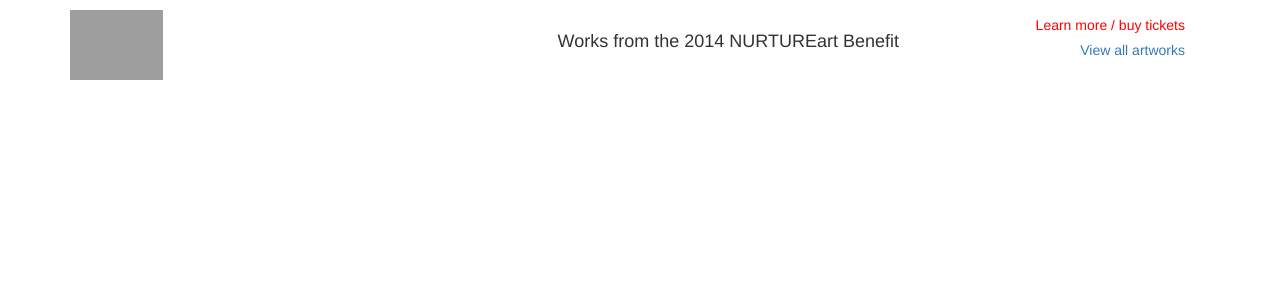
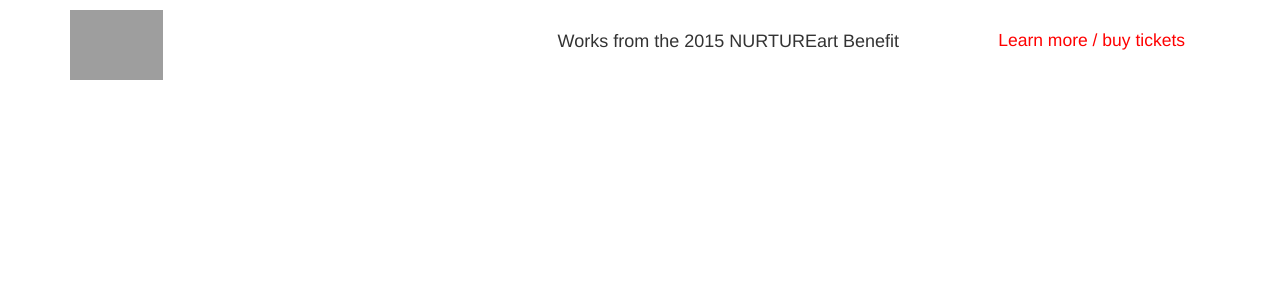
Before and after one commit to bhoggard/nurtureart, a Django app: page /artworks in a window 1280 px wide. Shown: the top 300 px of the page. Run offline with Django 3.2, Linux system fonts and the light colour scheme; data that the repository does not hold is empty; some libraries are stand-ins or nearby versions; grey boxes are pictures that could not be loaded.

Commit message:
small copy and styling changes

```diff
--- a/benefit/static/benefit/style.css
+++ b/benefit/static/benefit/style.css
@@ -2,7 +2,7 @@
 p.caption { font-size: 85%; padding-top: 5px; padding-bottom: 12px; }
 h4.title { margin-top: 0; }
 h4.header { margin-top: 22px; }
-.topright { text-align: right; padding-top: 5px; padding-right: 40px; }
+.topright { text-align: right; padding-top: 18px; padding-right: 40px; }
 .topright p { margin-bottom: 5px; }
 #sponsors { margin-bottom: 40px; }
 .sponsors { margin-bottom: 50px; }
--- a/benefit/templates/base.html
+++ b/benefit/templates/base.html
@@ -27,11 +27,10 @@
                 <a href="/"><img src="http://nurtureart.org/wp-content/themes/on-demand2.1.2/images/logo.png" alt="NURTUREart Logo" height="70"></a>
             </div>
             <div class="col-md-4">
-                <h4 class="header">Works from the 2014 NURTUREart Benefit</h4>
+                <h4 class="header">Works from the 2015 NURTUREart Benefit</h4>
             </div>
             <div class="col-md-3 topright">
-                <p><a style="color: red" href="http://nurtureart.org/?page_id=351">Learn more / buy tickets</a></p>
-                <p><a href="{% url 'artworks-list' %}">View all artworks</a></p>
+                <p style="font-size: 125%"><a style="color: red" href="http://nurtureart.org/?page_id=351">Learn more / buy tickets</a></p>
             </div>
         </div>
         {% block content %}
--- a/benefit/templates/index.html
+++ b/benefit/templates/index.html
@@ -9,7 +9,7 @@
 
     <h2 id="sponsors">Thank you to our sponsors</h2>
 
-<p>(images will go here)</p>
+<p>(coming soon)</p>
 <!--
     <div class="row sponsors">
         <div class="col-md-4">
```
